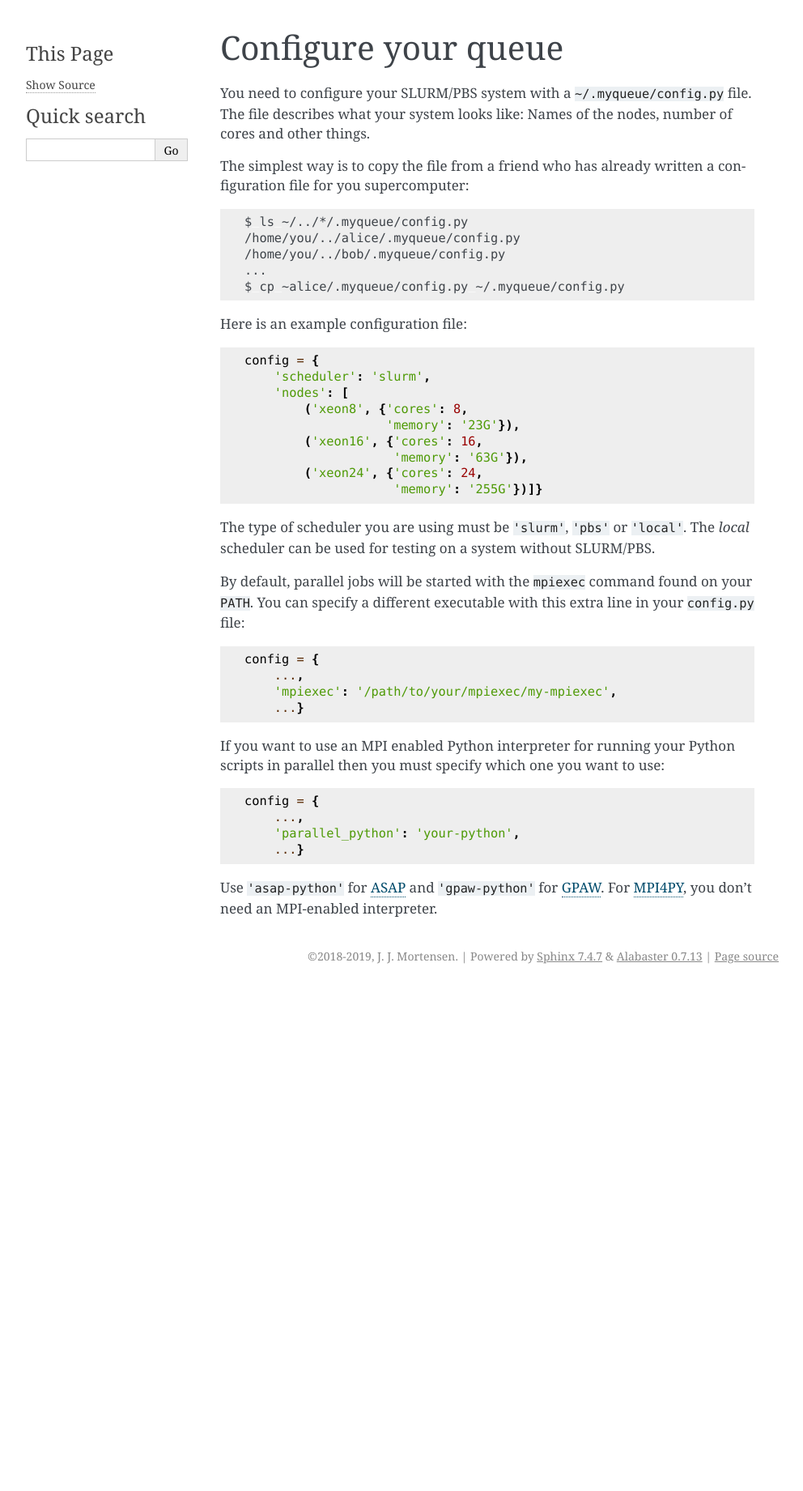
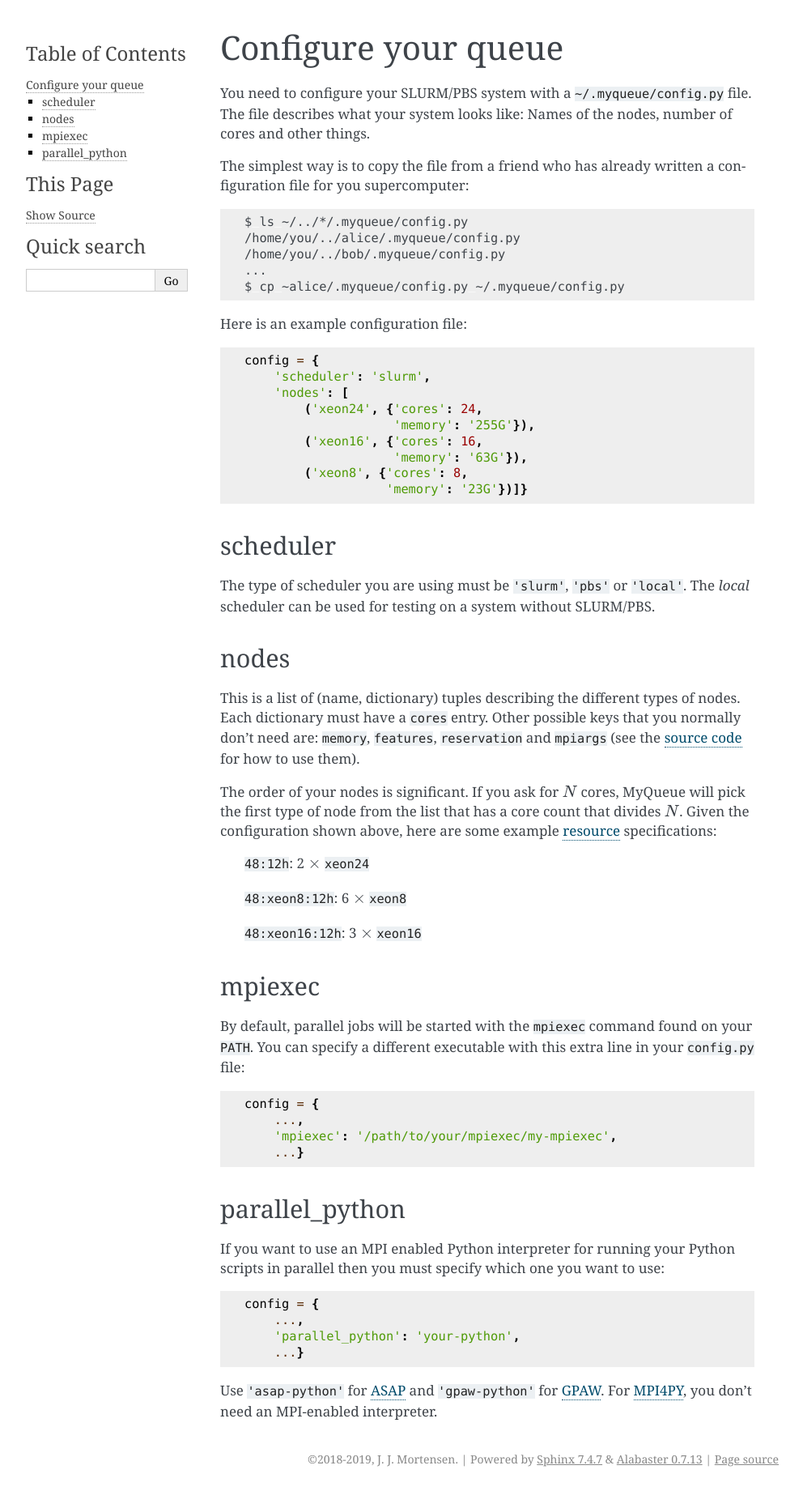
Before and after one commit to Yangxinsix/myqueue, a Sphinx documentation site: the page built from docs/configuration.rst, in a window 1280 px wide. Shown: the whole page at 81% size, without its empty margins (148-1140 px from the left). Built offline with Sphinx 7.4.7, drawn with Linux system fonts in a browser that asks for light colours; before the commit the page ends 1220 px from its top, so only the background shows below that.

Commit message:
Update config docs

```diff
--- a/docs/configuration.rst
+++ b/docs/configuration.rst
@@ -23,9 +23,38 @@ Here is an example configuration file:
 
 .. literalinclude:: example_config.py
 
+scheduler
+=========
+
 The type of scheduler you are using must be ``'slurm'``, ``'pbs'`` or
 ``'local'``.  The *local* scheduler can be used for testing on a system without
 SLURM/PBS.
+
+
+nodes
+=====
+
+This is a list of (name, dictionary) tuples describing the different types
+of nodes.  Each dictionary must have a ``cores`` entry.  Other possible keys
+that you normally don't need are: ``memory``, ``features``, ``reservation``
+and ``mpiargs`` (see the `source code`_ for how to use them).
+
+The order of your nodes is significant.  If you ask for :math:`N` cores,
+MyQueue will pick the first type of node from the list that has a core count
+that divides :math:`N`.  Given the configuration shown above, here are some
+example :ref:`resource <resources>` specifications:
+
+    ``48:12h``: 2 :math:`\times` ``xeon24``
+
+    ``48:xeon8:12h``: 6 :math:`\times` ``xeon8``
+
+    ``48:xeon16:12h``: 3 :math:`\times` ``xeon16``
+
+.. _source code: https://gitlab.com/myqueue/myqueue/blob/master/myqueue/slurm.py
+
+
+mpiexec
+=======
 
 By default, parallel jobs will be started with the ``mpiexec`` command found
 on your ``PATH``.  You can specify a different executable with this extra line
@@ -35,6 +64,10 @@ in your ``config.py`` file::
         ...,
         'mpiexec': '/path/to/your/mpiexec/my-mpiexec',
         ...}
+
+
+parallel_python
+===============
 
 If you want to use an MPI enabled Python interpreter for running your Python
 scripts in parallel then you must specify which one you want to use::
--- a/docs/example_config.py
+++ b/docs/example_config.py
@@ -1,9 +1,9 @@
 config = {
     'scheduler': 'slurm',
     'nodes': [
-        ('xeon8', {'cores': 8,
-                   'memory': '23G'}),
+        ('xeon24', {'cores': 24,
+                    'memory': '255G'}),
         ('xeon16', {'cores': 16,
                     'memory': '63G'}),
-        ('xeon24', {'cores': 24,
-                    'memory': '255G'})]}
+        ('xeon8', {'cores': 8,
+                   'memory': '23G'})]}
```
